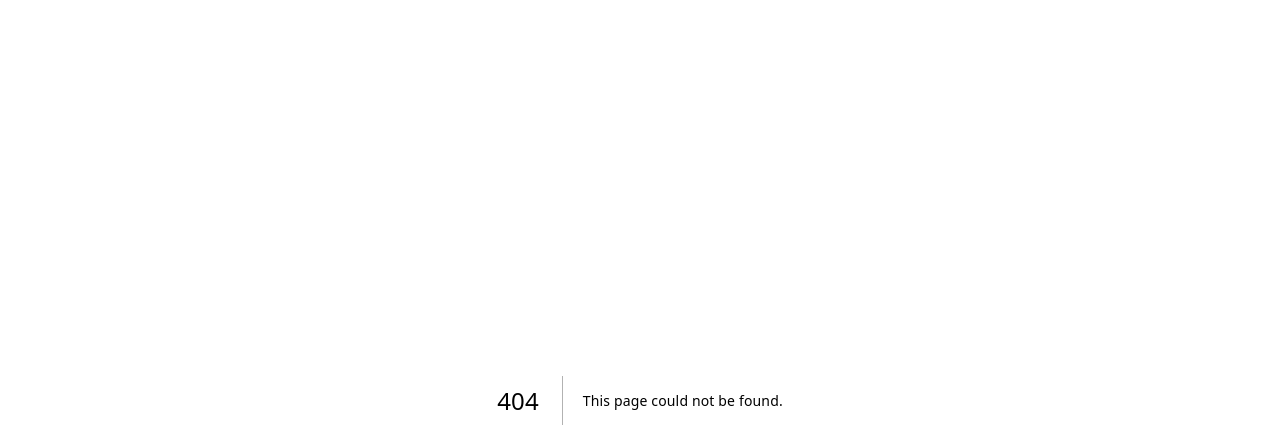
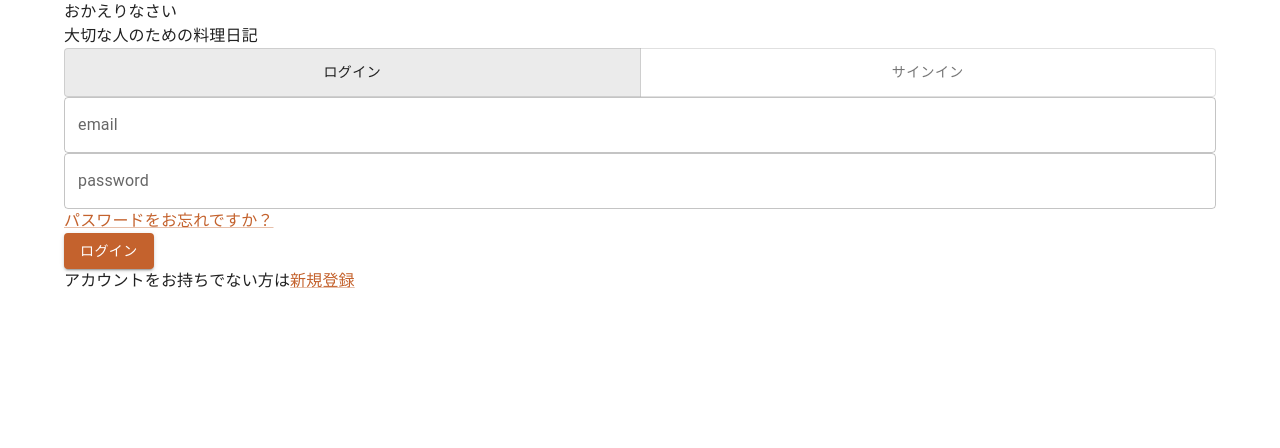
Before and after one commit to ciel0602/dairy_recipes, a Next.js app in the folder frontend/: page /features/auth/auth in a window 1280 px wide. Before the commit this address had no page. Shown: the top 448 px of the page. Built offline with nearby package versions, Linux system fonts and the light colour scheme; what @mui/material-nextjs would draw is missing.

Commit message:
finish basic login/signform

```diff
--- /dev/null
+++ b/frontend/app/features/auth/auth/page.tsx
@@ -0,0 +1,48 @@
+'use client'
+import { Box,  Container, ToggleButton, ToggleButtonGroup, Typography } from '@mui/material'
+import { useState } from 'react'
+import LoginForm from '../components/LoginForm';
+import SigninForm from '../components/signinForm';
+
+
+export default function AuthSegmentedControl(){
+
+  // トグルボタン機能
+  type authModeType = 'login' | 'signin';
+  const [authMode, setAuthMode] = useState<authModeType>('login');
+
+  return(
+    <Container>
+          {/* ログインフォームタイトル */}
+          {authMode === 'login' &&
+          <Box>
+            <Typography component="h1">おかえりなさい</Typography>
+            <Typography component="p">大切な人のための料理日記</Typography>
+          </Box>
+          }
+          {/* サインインフォームタイトル */}
+          {authMode === 'signin' &&
+          <Box>
+            <Typography component="h1">始めましょう</Typography>
+            <Typography component="p">今日から料理日記をつけてみませんか</Typography>
+          </Box>
+          }
+          {/* トグルボタン */}
+          <ToggleButtonGroup
+          value={authMode}
+            exclusive
+            fullWidth>
+            <ToggleButton value="login" onClick={() => setAuthMode('login')}>ログイン</ToggleButton>
+            <ToggleButton value="signin" onClick={() => setAuthMode('signin')}>サインイン</ToggleButton>
+          </ToggleButtonGroup>
+
+          {/* ログインフォーム */}
+          {authMode === 'login' && <LoginForm/>
+          }
+
+          {/* サインインフォーム */}
+          {authMode === 'signin' && <SigninForm/>
+          }
+        </Container>
+  )
+}
--- /dev/null
+++ b/frontend/app/features/auth/components/LoginForm.tsx
@@ -0,0 +1,55 @@
+'use client'
+import { Box, Button, Link, Stack, TextField, Typography } from "@mui/material";
+import { Controller, useForm } from "react-hook-form";
+
+export default function LoginForm(){
+  type LoginFormData = {
+    mode:'login';
+    email: string;
+    password: string;
+  }
+  const { handleSubmit, control } = useForm<LoginFormData>({
+      defaultValues: {mode:'login', email: '', password: '' }
+    })
+  const onSubmit = (data:LoginFormData) => {
+    console.log('サインインデータ:', data)
+  }
+  return(
+    <Box component="form" onSubmit={handleSubmit(onSubmit)}>
+            <Box>
+              <Controller
+                name="email"
+                control={control}
+                render={({field}) => (
+                  <TextField
+                  {...field}
+                  label="email"
+                  fullWidth
+                  variant='outlined'/>
+                )}
+                />
+            </Box>
+            <Box>
+              <Controller
+                name="password"
+                control={control}
+                render={({field}) => (
+                  <TextField
+                  {...field}
+                  label="password"
+                  fullWidth
+                  variant='outlined'/>
+                )}
+                />
+            </Box>
+            <Link>パスワードをお忘れですか？</Link>
+            <Box>
+              <Button variant='contained' type='submit'>ログイン</Button>
+              <Stack direction="row">
+                <Typography>アカウントをお持ちでない方は</Typography>
+                <Link>新規登録</Link>
+              </Stack>
+            </Box>
+          </Box>
+  )
+}
--- /dev/null
+++ b/frontend/app/features/auth/components/signinForm.tsx
@@ -0,0 +1,83 @@
+'use client'
+import { Box, Button, Link, Stack, TextField, Typography } from "@mui/material";
+import { Controller, useForm } from "react-hook-form";
+
+export default function SigninForm(){
+  type SigninFormData = {
+    mode:'signin';
+    name:string;
+    email: string;
+    password:string;
+    confirmPassword:string;
+  }
+
+  const { handleSubmit, control } = useForm<SigninFormData>({
+      defaultValues: {name:'', email: '', password: '',confirmPassword:'' }
+    })
+  const onSubmit = (data:SigninFormData) => {
+    console.log('サインインデータ:', data)
+  }
+  return(
+              <Box component="form" onSubmit={handleSubmit(onSubmit)}>
+            <Box>
+              <Controller
+                name="name"
+                control={control}
+                render={({field}) => (
+                  <TextField
+                  {...field}
+                  label="name"
+                  fullWidth
+                  variant='outlined'/>
+                )}
+                />
+            </Box>
+            <Box>
+              <Controller
+                name="email"
+                control={control}
+                render={({field}) => (
+                  <TextField
+                  {...field}
+                  label="email"
+                  fullWidth
+                  variant='outlined'/>
+                )}
+                />
+            </Box>
+            <Box>
+              <Controller
+                name="password"
+                control={control}
+                render={({field}) => (
+                  <TextField
+                  {...field}
+                  label="password"
+                  fullWidth
+                  variant='outlined'/>
+                )}
+                />
+            </Box>
+            <Box>
+              <Controller
+                name="confirmPassword"
+                control={control}
+                render={({field}) => (
+                  <TextField
+                  {...field}
+                  label="confirmPassword"
+                  fullWidth
+                  variant='outlined'/>
+                )}
+                />
+            </Box>
+            <Box>
+              <Button variant='contained'>アカウントを作成</Button>
+              <Stack direction="row">
+                <Typography>すでにアカウントをお持ちの方は</Typography>
+                <Link>ログイン</Link>
+              </Stack>
+            </Box>
+          </Box>
+  )
+}
--- a/frontend/app/features/login/page.tsx
+++ /dev/null
@@ -1,84 +0,0 @@
-import { Box, Button, Container, Link, Stack, TextField, ToggleButton, ToggleButtonGroup, Typography } from '@mui/material'
-import { useState } from 'react'
-import { Controller } from 'react-hook-form'
-
-export default function AuthSegmentedControl(){
-
-  type authModeType = 'login' | 'signin'
-  const [authMode, setAuthMode] = useState<authModeType>('login');
-const toggleAuthMode = () => {
-  setAuthMode((prev) => (prev === 'login'? 'signin' : 'login'));
-  console.log('now is ' + authMode);
-}
-
-  return(
-    <Container>
-          {/* ログインフォーム */}
-          {authMode === 'login' &&
-          <Box>
-            <Typography component="h1">おかえりなさい</Typography>
-            <Typography component="p">大切な人のための料理日記</Typography>
-          </Box>
-          }
-
-          {authMode === 'signin' &&
-          <Box>
-            <Typography component="h1">始めましょう</Typography>
-            <Typography component="p">今日から料理日記をつけてみませんか</Typography>
-          </Box>
-          }
-
-          <ToggleButtonGroup
-          value={authMode}
-            exclusive
-            onChange={toggleAuthMode}
-            fullWidth>
-            <ToggleButton value="login">ログイン</ToggleButton>
-            <ToggleButton value="signin">サインイン</ToggleButton>
-          </ToggleButtonGroup>
-          {authMode === 'login' &&
-          <Box component="form">
-            <Box>
-              <TextField variant='outlined'/>
-            </Box>
-            <Box>
-              <TextField variant='outlined'/>
-            </Box>
-            <Link>パスワードをお忘れですか？</Link>
-            <Box>
-              <Button variant='contained'>ログイン</Button>
-              <Stack direction="row">
-                <Typography>アカウントをお持ちでない方は</Typography>
-                <Link>新規登録</Link>
-              </Stack>
-            </Box>
-          </Box>
-          }
-
-          {/* サインインフォーム */}
-          {authMode === 'signin' &&
-          <Box component="form">
-            <Box>
-              <TextField variant='outlined'/>
-            </Box>
-            <Box>
-              <TextField variant='outlined'/>
-            </Box>
-            <Box>
-              <TextField variant='outlined'/>
-            </Box>
-            <Box>
-              <TextField variant='outlined'/>
-            </Box>
-            <Box>
-              <Button variant='contained'>アカウントを作成</Button>
-              <Stack direction="row">
-                <Typography>すでにアカウントをお持ちの方は</Typography>
-                <Link>ログイン</Link>
-              </Stack>
-            </Box>
-          </Box>
-          }
-        </Container>
-  )
-}
--- a/frontend/app/page.tsx
+++ b/frontend/app/page.tsx
@@ -1,7 +1,7 @@
 "use client"
 import useSWR from 'swr'
 import { fetcher } from '@/app/api/index'
-import AuthSegmentedControl from './features/login/page'
+import AuthSegmentedControl from './features/auth/auth/page'
 
 
 export default function HomePage() {
```
